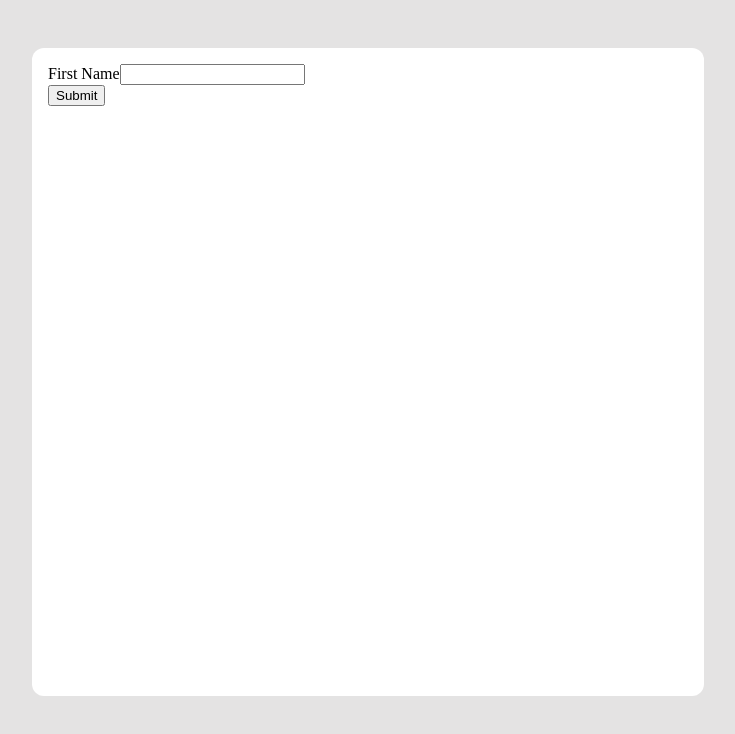
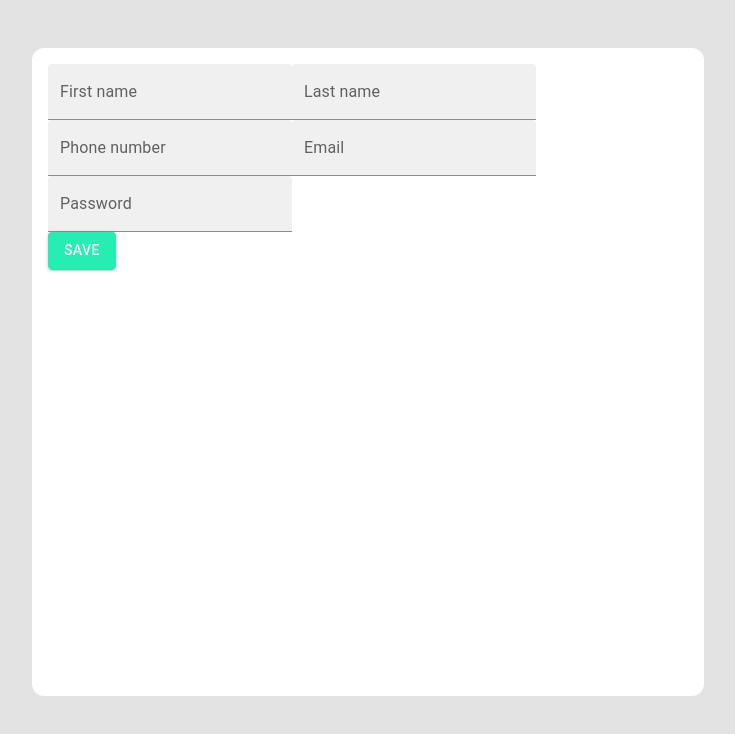
Before and after one commit to lMiguelVSl/upet-test, a React (Vite) app: page / in a window 1280 px wide. Shown: the top 734 px of the page, without its empty margins (272-1007 px from the left). Built offline with nearby package versions, Linux system fonts and the light colour scheme.

Commit message:
form component basic logic

```diff
--- a/src/components/form.component.tsx
+++ b/src/components/form.component.tsx
@@ -1,26 +1,57 @@
+import { TextField, Button } from '@mui/material';
 import React, { useState } from 'react';
 
 const FormComponent: React.FC = () => {
 
-    const [enteredName, setEnteredName] = useState('');
+  const [enteredName,        setEnteredName]        = useState('');
+  const [enteredLastName,    setEnteredLastName]    = useState('');
+  const [enteredPhoneNumber, setEnteredPhoneNumber] = useState('');
+  const [enteredEmail,       setEnteredEmail]       = useState('');
+  const [enteredPassword,    setEnteredPassword]    = useState('');
 
-    const nameInputHandler = (event: React.ChangeEvent<HTMLInputElement>) => {
-        setEnteredName(event.target.value);
+  const nameInputHandler        = (event: React.ChangeEvent<HTMLInputElement>) => setEnteredName(event.target.value);
+  const lastNameInputHandler    = (event: React.ChangeEvent<HTMLInputElement>) => setEnteredLastName(event.target.value);
+  const phoneNumberInputHandler = (event: React.ChangeEvent<HTMLInputElement>) => setEnteredPhoneNumber(event.target.value);
+  const emailInputHandler       = (event: React.ChangeEvent<HTMLInputElement>) => setEnteredEmail(event.target.value);
+  const passwordInputHandler    = (event: React.ChangeEvent<HTMLInputElement>) => setEnteredPassword(event.target.value);
+
+  const formSubmission = (event: React.FormEvent<HTMLFormElement>) => {
+    event.preventDefault();
+
+    if (formValidation()) {
+    console.log('GO AND SAVE IN THE DB')
+    setEnteredName('');
+    setEnteredLastName('');
+    setEnteredPhoneNumber('');
+    setEnteredEmail('');
+    setEnteredPassword('');
+    } else {
+      prompt('bad form');
     }
+  }
 
-    const formSubmission = (event: React.FormEvent<HTMLFormElement>) => {
-        event.preventDefault();
-        console.log(enteredName);
-    }
+  const formValidation = () : Boolean => {
+    console.log(enteredName);
+    console.log(enteredLastName);
+    console.log(enteredPhoneNumber);
+    console.log(enteredEmail);
+    console.log(enteredPassword);
+    return true;
+  }
 
   return (
     <form onSubmit={formSubmission}>
       <div className='form-control'>
-        <label htmlFor='name'>First Name</label>
-        <input type='text' id='name' onChange={nameInputHandler} />
+        <TextField id="outlined-basic" label="First name" variant="filled"   onChange={nameInputHandler} />
+        <TextField id="outlined-basic" label="Last name" variant="filled"    onChange={lastNameInputHandler} />
+        <TextField id="outlined-basic" label="Phone number" variant="filled" onChange={phoneNumberInputHandler} />
+        <TextField id="outlined-basic" label="Email" variant="filled"        onChange={emailInputHandler} />
+        <TextField id="outlined-basic" label="Password" variant="filled"     onChange={passwordInputHandler} />
       </div>
       <div className="form-actions">
-        <button>Submit</button>
+        <Button type="submit" variant="contained" className="button-form">
+          Save
+        </Button>
       </div>
     </form>
   );
```
